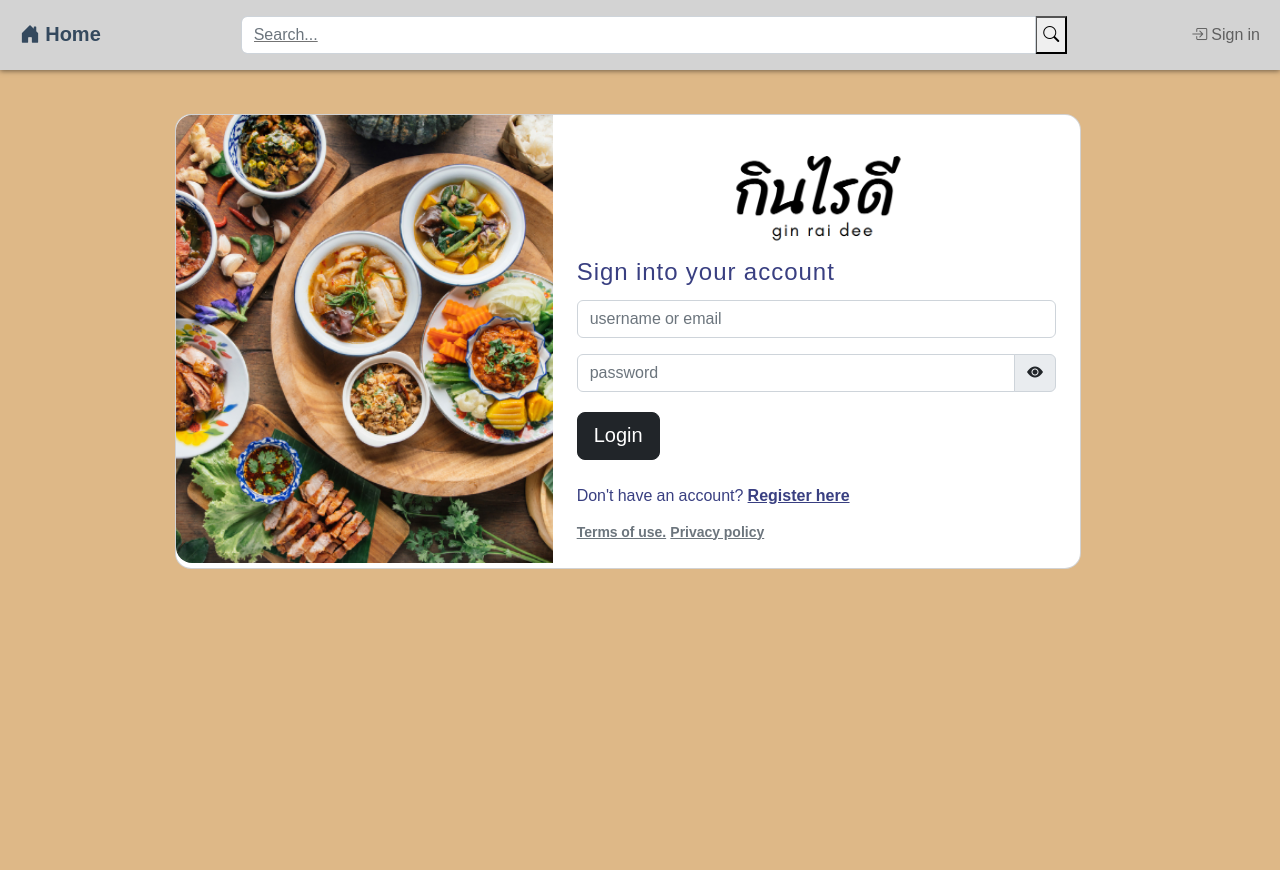
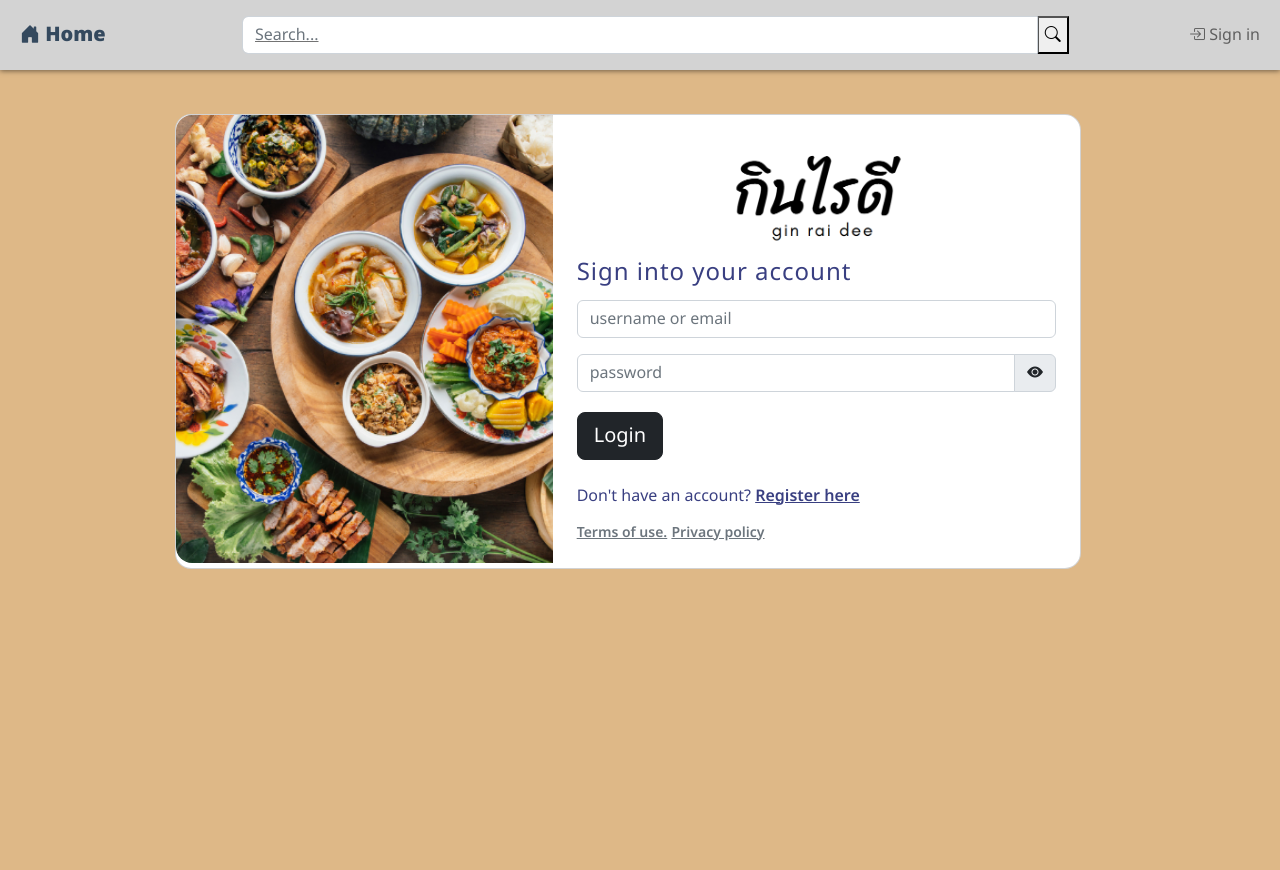
Before and after one commit to prwthub/project_foodwebboard, a PHP site: page /login.php in a window 1280 px wide. Run offline with PHP 8.4, Linux system fonts and the light colour scheme; some libraries are stand-ins or nearby versions.

Commit message:
nav.php Font to whole web
Added Font import to Navbar so every webpage got the same font

```diff
--- a/nav.php
+++ b/nav.php
@@ -1,3 +1,9 @@
+  <!-- Import Font -->
+  <link rel="preconnect" href="https://fonts.googleapis.com">
+  <link rel="preconnect" href="https://fonts.gstatic.com" crossorigin>
+  <link href="https://fonts.googleapis.com/css2?family=Noto+Sans+Thai:wght@200;400;600;900&display=swap"
+    rel="stylesheet">
+
 <style>
     .circle {
         width: 30pt;
```
